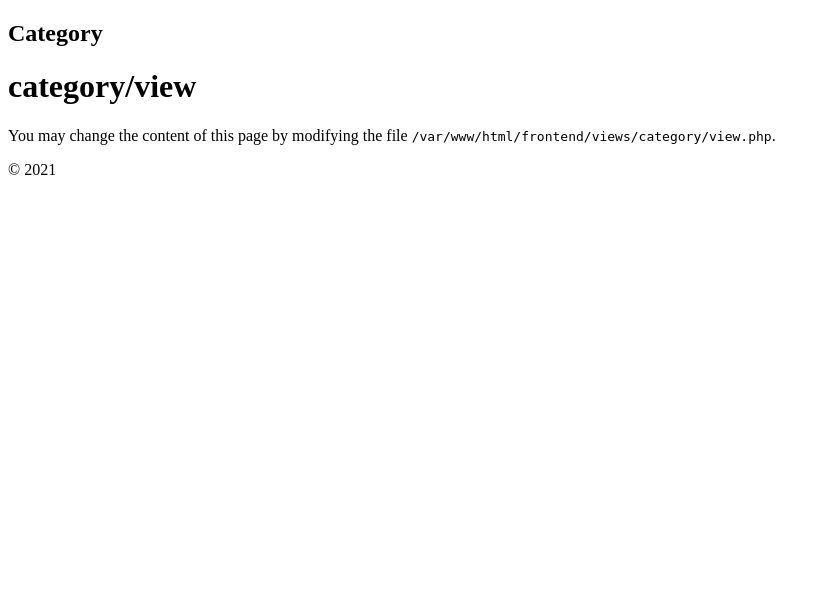
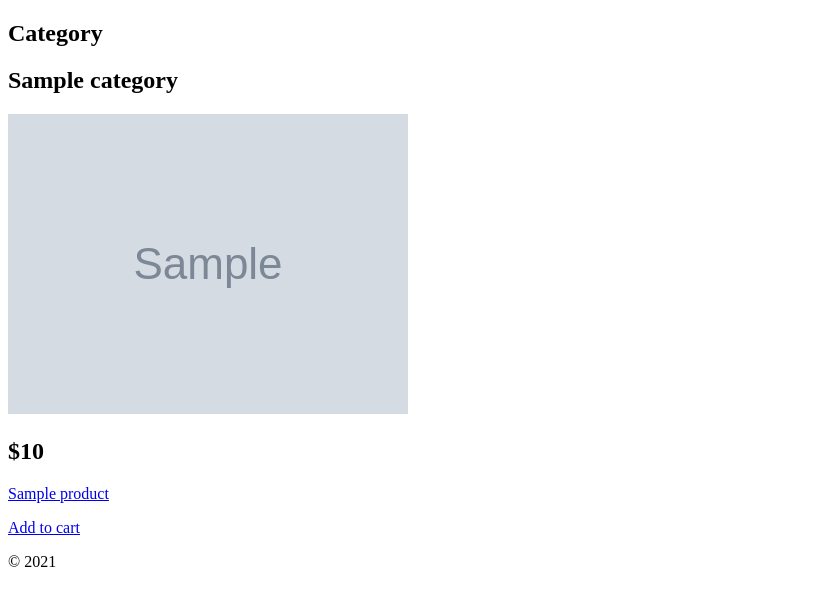
Before and after one commit to vpro85/fantastic-octo-waffle, a Yii app: template frontend/views/category/view.php in a window 1280 px wide. Shown: the top 606 px of the page, without its empty margins (0-826 px from the left). Run offline with PHP 8.4 and a stand-in for Yii, Linux system fonts and the light colour scheme; the template is opened without the code that fills it: most values are stand-ins (such as "Sample title", 1, 10 or a date in 2020); grey boxes marked "Sample" are stand-in pictures; data that the repository does not hold is empty; some libraries are stand-ins or nearby versions.

Commit message:
Add Cart model, controller. Add Modal Window for Cart. Add event to link to Cart in NavBar. Correct ProductController class. Add display of Product for Categories.

```diff
--- a/frontend/controllers/CategoryController.php
+++ b/frontend/controllers/CategoryController.php
@@ -34,5 +34,4 @@ class CategoryController extends AppController
         $this->setMeta('Shop | ' . $category->name, $category->keywords, $category->description);
         return $this->render('view', compact(['products', 'pagination', 'category']));
     }
-
 }
--- a/frontend/controllers/ProductController.php
+++ b/frontend/controllers/ProductController.php
@@ -6,7 +6,7 @@ use common\models\Product;
 use yii\web\Controller;
 use yii\web\HttpException;
 
-class ProductController extends Controller
+class ProductController extends AppController
 {
     public function actionView($id)
     {
--- a/frontend/views/category/view.php
+++ b/frontend/views/category/view.php
@@ -1,9 +1,32 @@
 <?php
 /* @var $this yii\web\View */
+
+use yii\helpers\Html;
+use yii\widgets\LinkPager;
+
 ?>
-<h1>category/view</h1>
-
-<p>
-    You may change the content of this page by modifying
-    the file <code><?= __FILE__; ?></code>.
-</p>
+<div class="col-sm-9 padding-right">
+    <div class="features_items">
+        <h2 class="text-center"><?= $category->name ?></h2>
+        <?php foreach ($products as $product): ?>
+        <div class="col-sm-4">
+            <div class="product-image-wrapper">
+                <div class="single-products">
+                    <div class="productinfo text-center">
+                        <?= Html::img("/images/products/{$product->img}", ['alt' => $product->name]) ?>
+                        <h2>$<?= $product->price ?></h2>
+                        <p><?= Html::a("$product->name", ['/product/view', 'id' => $product->id]) ?></p>
+                        <a href="#" data-id="1" class="btn btn-default add-to-cart"><i class="fa fa-shopping-cart"></i>Add to cart</a>
+                    </div>
+                </div>
+            </div>
+        </div>
+        <?php endforeach; ?>
+        <div class="clearfix"></div>
+        <div class="row text-center">
+            <div class="col">
+                <?= LinkPager::widget(['pagination' => $pagination]) ?>
+            </div>
+        </div>
+    </div>
+</div>
--- a/frontend/views/layouts/main.php
+++ b/frontend/views/layouts/main.php
@@ -3,6 +3,7 @@
 /* @var $this \yii\web\View */
 /* @var $content string */
 
+use yii\bootstrap\Modal;
 use yii\helpers\Html;
 use yii\bootstrap\Nav;
 use yii\bootstrap\NavBar;
@@ -40,7 +41,7 @@ AppAsset::register($this);
     $menuItems = [
         ['label' => 'Home', 'url' => ['/category/index']],
         ['label' => 'Checkout', 'url' => ['#']],
-        ['label' => 'Cart', 'url' => ['#']],
+        ['label' => 'Cart', 'url' => ['#'], 'linkOptions' => ['onClick' => 'getCart()']],
     ];
     if (Yii::$app->user->isGuest) {
         $menuItems[] = ['label' => 'Signup', 'url' => ['/site/signup']];
@@ -90,7 +91,15 @@ AppAsset::register($this);
         <p class="pull-right"><?= Yii::powered() ?></p>
     </div>
 </footer>
-
+<?php
+Modal::begin([
+        'header' => 'Your cart',
+        'id' => 'cart',
+        'size' => 'modal-lg',
+        'footer' => '<button type="button" class="btn btn-default" data-dismiss="modal">Continue shopping</button>'
+]);
+Modal::end();
+?>
 <?php $this->endBody() ?>
 </body>
 </html>
--- a/frontend/web/js/main.js
+++ b/frontend/web/js/main.js
@@ -3,7 +3,7 @@
  $('#sl2').slider();
 
  	$('.catalog').dcAccordion({
-		speed: 300
+		speed: 200
 	});
 
  	function showCart(cart){
```
Also changed, not shown: frontend/controllers/CartController.php (added, +24 -0 lines), frontend/models/Cart.php (added, +14 -0 lines), frontend/views/cart/cart-modal.php (added, +38 -0 lines).
